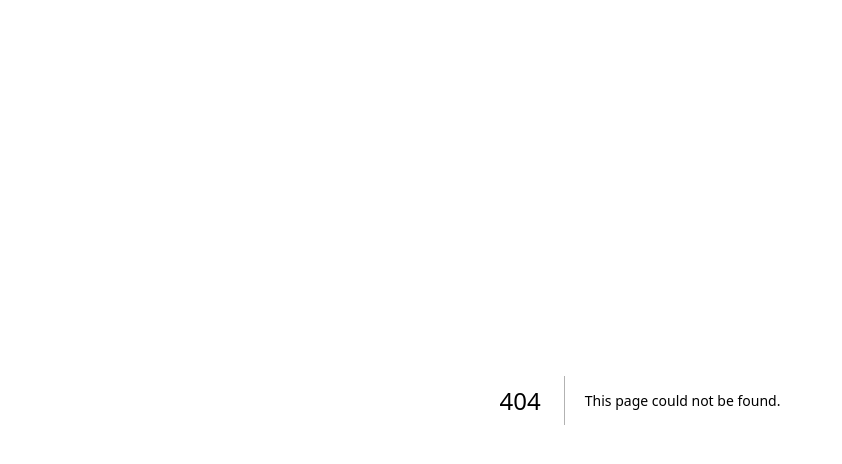
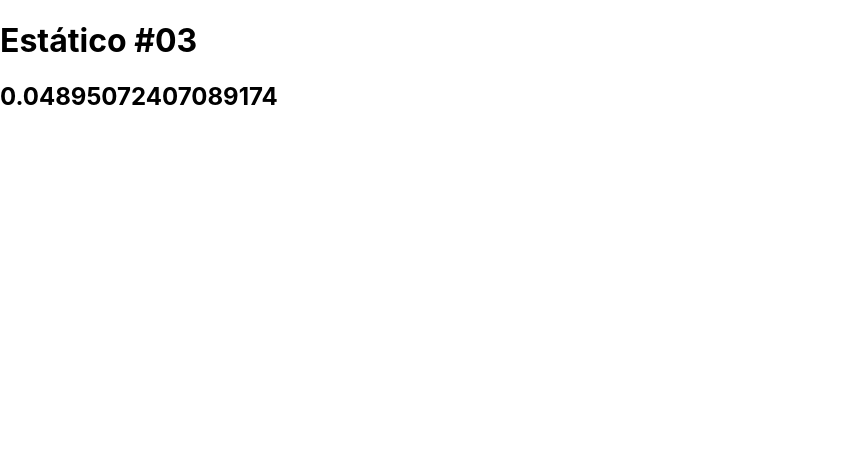
Before and after one commit to LeticiaLopess/renderizacao, a Next.js app: page /estatico3 in a window 1280 px wide. Before the commit this address had no page. Shown: the top 464 px of the page, without its empty margins (0-842 px from the left). Built offline with nearby package versions, Linux system fonts and the light colour scheme.

Commit message:
componente estático #03 - propriedade revalidade

```diff
--- /dev/null
+++ b/pages/estatico3.jsx
@@ -0,0 +1,17 @@
+export function getStaticProps() {
+    return {
+        revalidate: 7, // a cada 7 seg o conteúdo será renovado (só conseguimos ver isso no modo produção)
+        props: {
+            numero: Math.random()
+        }
+    }
+} // com esse método (retorna as propriedades do componente) significa que estaremos trabalhando com componente estático, gerado uma única vez (produção)
+
+export default function Estatico3(props) {
+    return (
+        <div>
+            <h1>Estático #03</h1>
+            <h2>{props.numero}</h2>
+        </div>
+    )
+}
```
